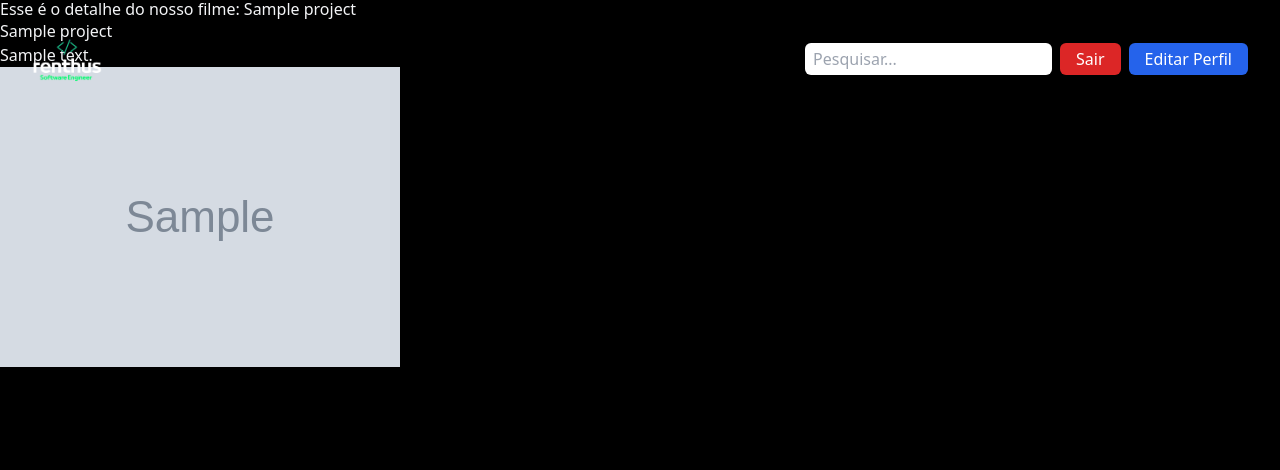
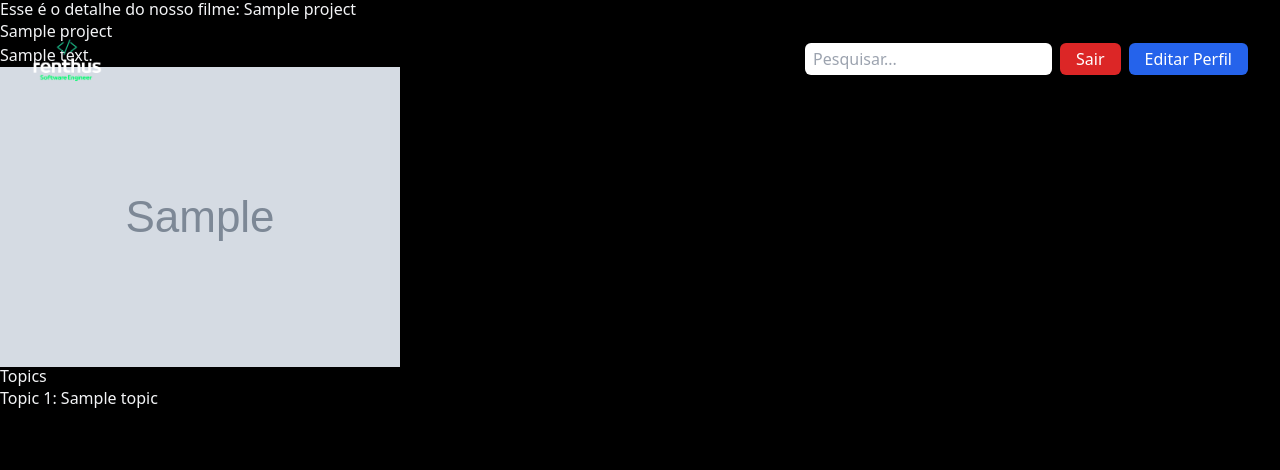
Before and after one commit to renthus/DevProjectFlix, a Django app: page /projects/1 in a window 1280 px wide. Shown: the top 470 px of the page. Run offline with Django 3.2, Linux system fonts and the light colour scheme; tables that the repository leaves empty hold one stand-in row (values such as "Sample post"); grey boxes marked "Sample" are stand-in pictures; some libraries are stand-ins or nearby versions.

Commit message:
update: models and others

```diff
--- a/project/admin.py
+++ b/project/admin.py
@@ -1,5 +1,6 @@
 from django.contrib import admin
-from .models import Project
+from .models import Project, Topic
 
 # Register your models here.
 admin.site.register(Project)
+admin.site.register(Topic)
--- a/project/models.py
+++ b/project/models.py
@@ -20,5 +20,12 @@ class Project(models.Model):
         return self.title
 
 # Create type projects
+class Topic(models.Model):
+    project = models.ForeignKey("Project", related_name="topic", on_delete=models.CASCADE)
+    title = models.CharField(max_length=100)
+    video = models.URLField()
+
+    def __str__(self):
+        return self.project.title + " - " + self.title
 
 # Create users
--- a/project/templates/detailsproject.html
+++ b/project/templates/detailsproject.html
@@ -12,4 +12,13 @@ HomeProjects - renthus
 <p>{{ object.description }}</p>
 <img src="{{ object.thumb.url }}">
 
+<h2>Topics</h2>
+{% for topic in object.topic.all %}
+<a href="{{ topic.video }}">
+    <p>
+        Topic {{ forloop.counter }}: {{ topic.title }}
+    </p>
+</a>
+{% endfor %}
+
 {% endblock %}
```
Also changed, not shown: project/migrations/0002_topics.py (added), project/migrations/0003_auto_20230124_1705.py (added).
